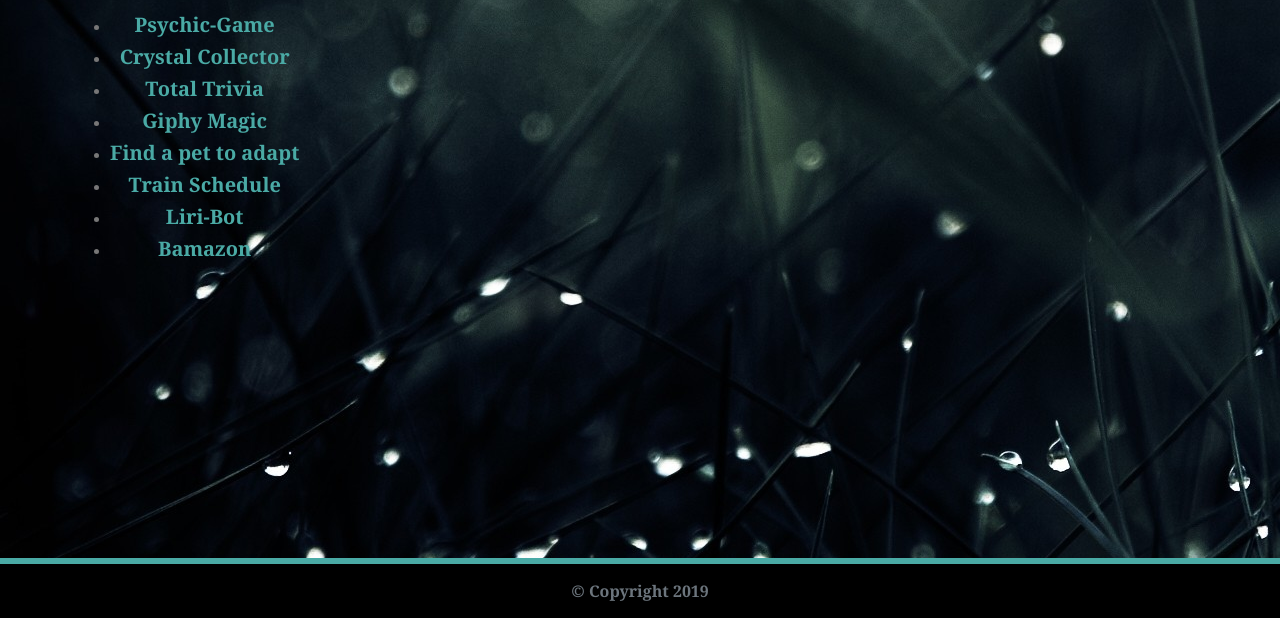
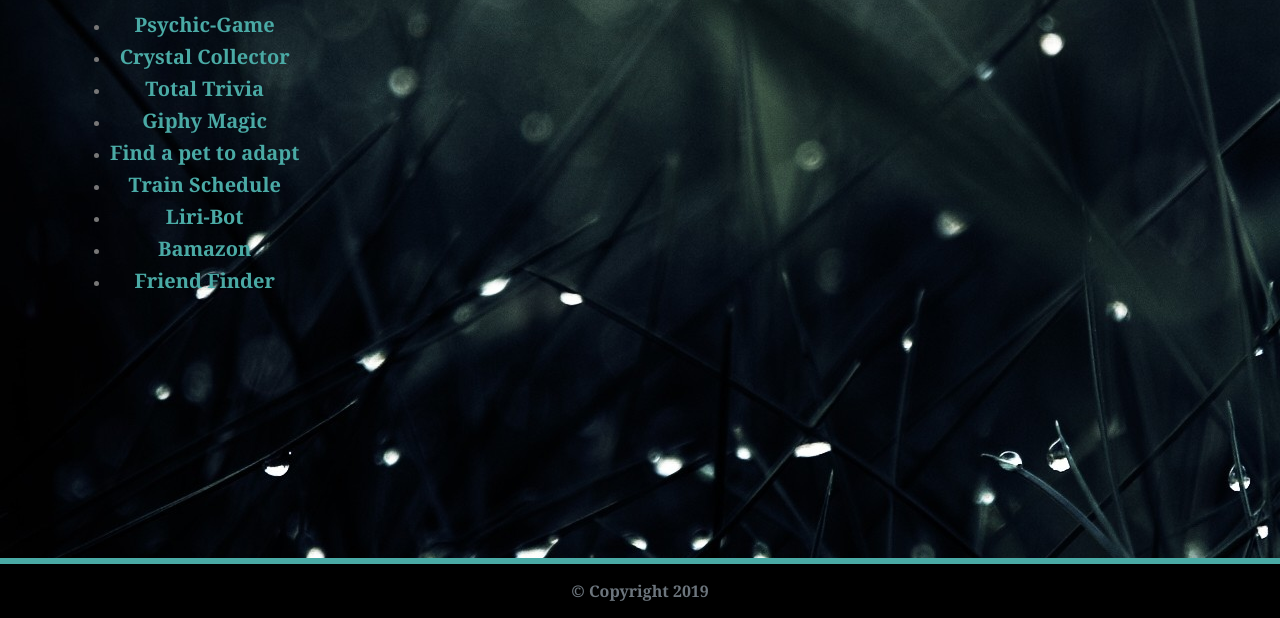
Before and after one commit to RajTina/My_Portfolio, a plain HTML site: page portfolio.html in a window 1280 px wide. Shown: the part 182-800 px from the top of the page. Drawn offline with nearby package versions, Linux system fonts and the light colour scheme; a web font is replaced by a local one.

Commit message:
Friend Finder added to the portfolio

```diff
--- a/portfolio.html
+++ b/portfolio.html
@@ -88,6 +88,10 @@
                 <h5>Bamazon</h5>
                 </a>
               </li>
+              <li>  <a href="https://vast-garden-62466.herokuapp.com/">
+                <h5>Friend Finder</h5>
+                </a>
+              </li>
             </ul>
 
     </main>
```
